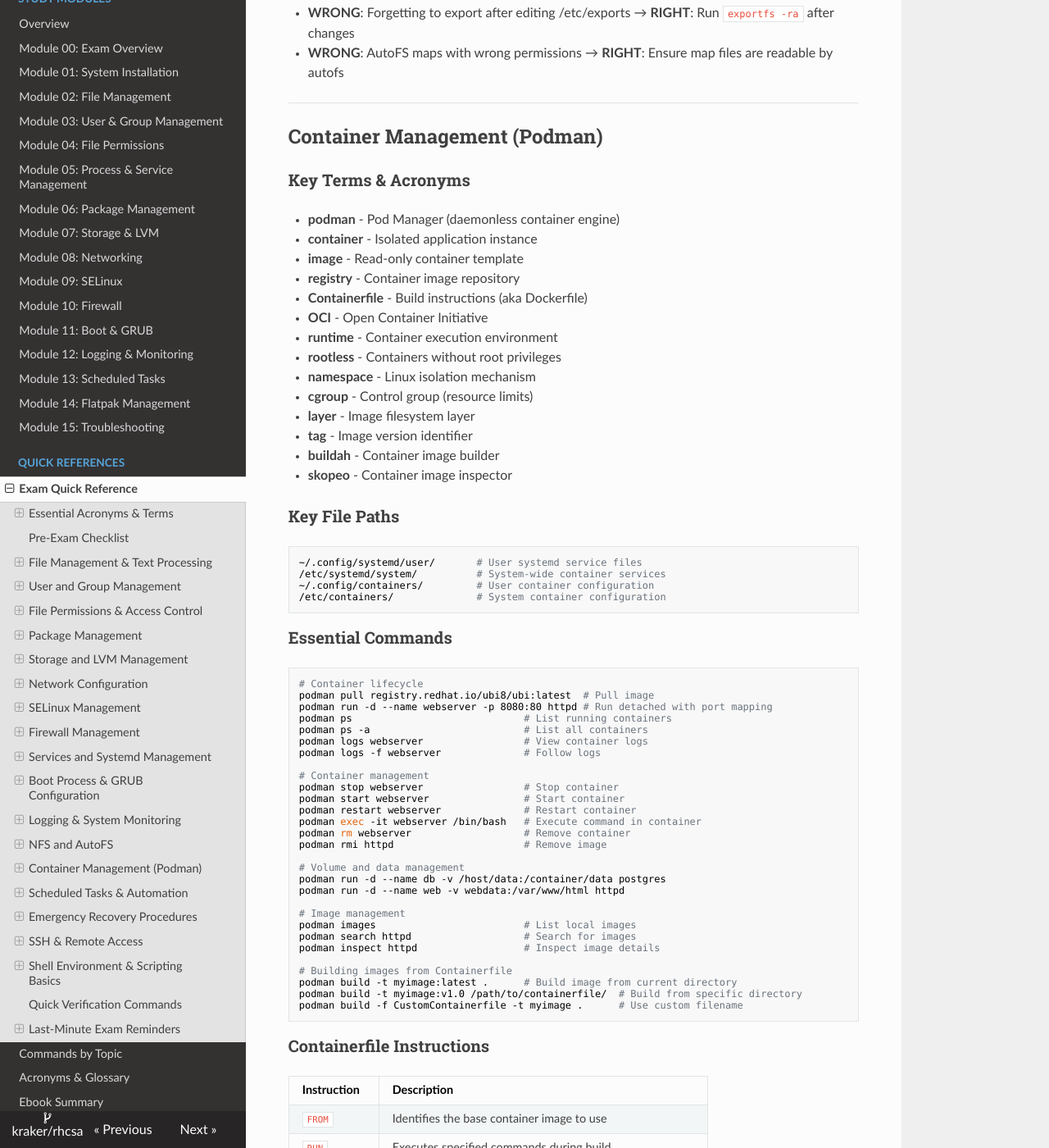
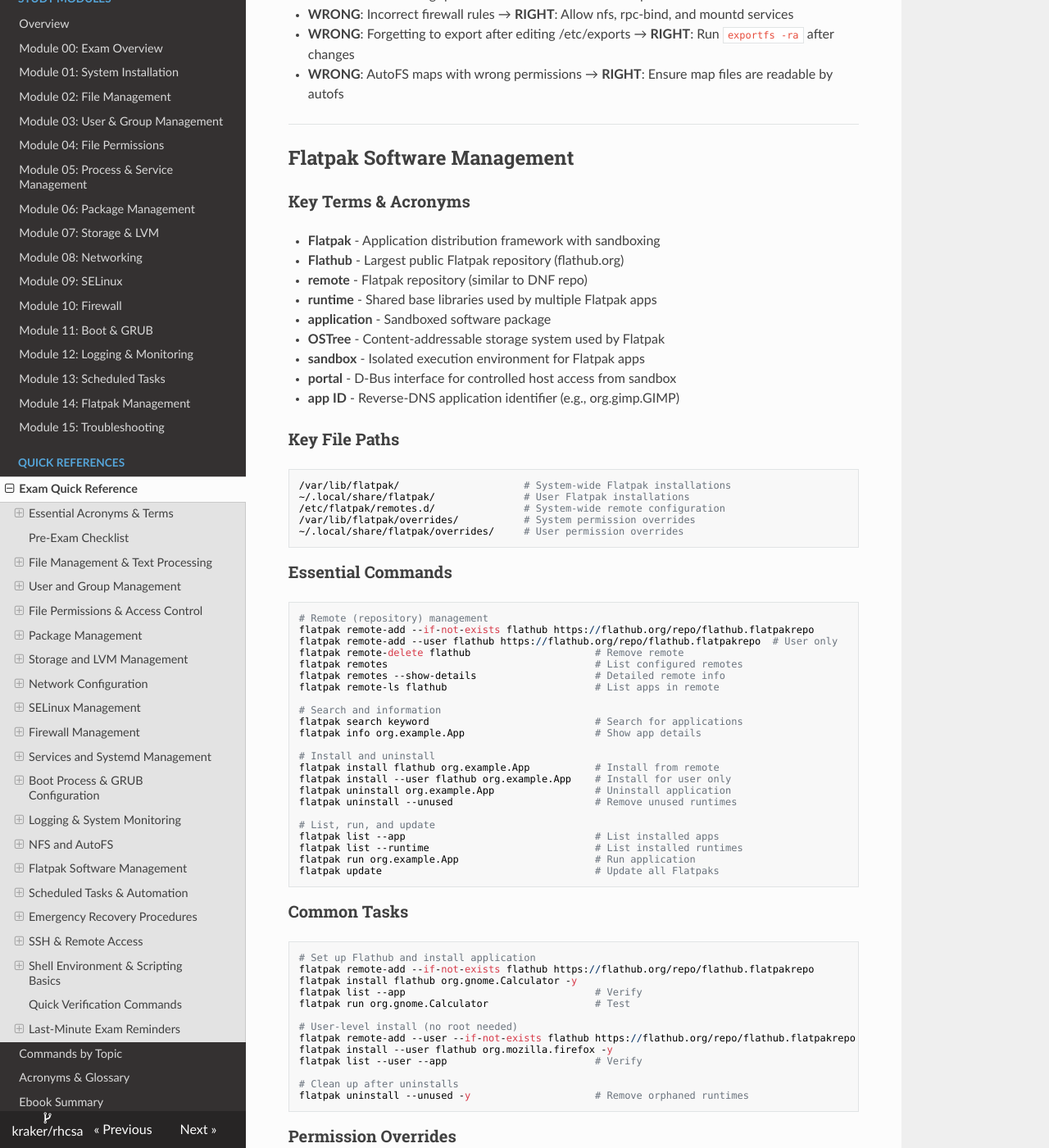
Before and after one commit to kraker/rhcsa, an MkDocs documentation site: the page built from docs/exam_quick_reference.md, in a window 1280 px wide and 1400 px high, scrolled down 32204 px. Shown: the whole window at 82% size. Built offline with MkDocs 1.6.1, drawn with Linux system fonts in a browser that asks for light colours; nearby versions of some CDN libraries; some of the changed text lies outside the part shown.

Commit message:
Update reference documents for RHEL 10 migration
- Replace Container/Podman sections with Flatpak in exam quick reference
  and command reference by topic
- Mark ACL sections as supplementary (not on RHEL 10 exam) in both files
- Update glossary: add Flatpak/Flathub/OSTree entries, replace
  "Containers & Virtualization" category with "Flatpak & Software Distribution"
- Update Anki deck: remove 11 container/ACL cards, add 13 Flatpak
  and thin provisioning cards (169 total cards)
- Update rhel9_specific tags to rhel10_specific

Co-Authored-By: Claude Opus 4.6 <noreply@anthropic.com>

````diff
--- a/docs/exam_quick_reference.md
+++ b/docs/exam_quick_reference.md
@@ -443,7 +443,7 @@ find /path -type f -exec chmod 644 {} \;     # Files to 644
 find /path -type d -exec chmod 755 {} \;     # Directories to 755
 ```
 
-### ACL vs Traditional Permissions
+### ACL vs Traditional Permissions (Supplementary — not on RHEL 10 exam)
 ```bash
 # Traditional permissions (3 entities: user, group, other)
 chmod 750 file        # rwxr-x--- (user: rwx, group: r-x, other: ---)
@@ -1836,151 +1836,84 @@ systemctl restart autofs            # Full restart if needed
 
 ---
 
-## Container Management (Podman)
+## Flatpak Software Management
 
 ### Key Terms & Acronyms
-- **podman** - Pod Manager (daemonless container engine)
-- **container** - Isolated application instance
-- **image** - Read-only container template
-- **registry** - Container image repository
-- **Containerfile** - Build instructions (aka Dockerfile)
-- **OCI** - Open Container Initiative
-- **runtime** - Container execution environment
-- **rootless** - Containers without root privileges
-- **namespace** - Linux isolation mechanism
-- **cgroup** - Control group (resource limits)
-- **layer** - Image filesystem layer
-- **tag** - Image version identifier
-- **buildah** - Container image builder
-- **skopeo** - Container image inspector
+- **Flatpak** - Application distribution framework with sandboxing
+- **Flathub** - Largest public Flatpak repository (flathub.org)
+- **remote** - Flatpak repository (similar to DNF repo)
+- **runtime** - Shared base libraries used by multiple Flatpak apps
+- **application** - Sandboxed software package
+- **OSTree** - Content-addressable storage system used by Flatpak
+- **sandbox** - Isolated execution environment for Flatpak apps
+- **portal** - D-Bus interface for controlled host access from sandbox
+- **app ID** - Reverse-DNS application identifier (e.g., org.gimp.GIMP)
 
 ### Key File Paths
 ```bash
-~/.config/systemd/user/       # User systemd service files
-/etc/systemd/system/          # System-wide container services
-~/.config/containers/         # User container configuration
-/etc/containers/              # System container configuration
+/var/lib/flatpak/                     # System-wide Flatpak installations
+~/.local/share/flatpak/               # User Flatpak installations
+/etc/flatpak/remotes.d/               # System-wide remote configuration
+/var/lib/flatpak/overrides/           # System permission overrides
+~/.local/share/flatpak/overrides/     # User permission overrides
 ```
 
 ### Essential Commands
 ```bash
-# Container lifecycle
-podman pull registry.redhat.io/ubi8/ubi:latest  # Pull image
-podman run -d --name webserver -p 8080:80 httpd # Run detached with port mapping
-podman ps                             # List running containers
-podman ps -a                          # List all containers
-podman logs webserver                 # View container logs
-podman logs -f webserver              # Follow logs
-
-# Container management
-podman stop webserver                 # Stop container
-podman start webserver                # Start container
-podman restart webserver              # Restart container
-podman exec -it webserver /bin/bash   # Execute command in container
-podman rm webserver                   # Remove container
-podman rmi httpd                      # Remove image
-
-# Volume and data management
-podman run -d --name db -v /host/data:/container/data postgres
-podman run -d --name web -v webdata:/var/www/html httpd
-
-# Image management
-podman images                         # List local images
-podman search httpd                   # Search for images
-podman inspect httpd                  # Inspect image details
-
-# Building images from Containerfile
-podman build -t myimage:latest .      # Build image from current directory
-podman build -t myimage:v1.0 /path/to/containerfile/  # Build from specific directory
-podman build -f CustomContainerfile -t myimage .      # Use custom filename
-```
-
-### Containerfile Instructions
-
-| Instruction | Description |
-|-------------|-------------|
-| `FROM` | Identifies the base container image to use |
-| `RUN` | Executes specified commands during build |
-| `CMD` | Runs a command when container starts (default command) |
-| `COPY` | Copies files from host to container |
-| `ADD` | Similar to COPY but can handle URLs and archives |
-| `ENV` | Defines environment variables for build and runtime |
-| `EXPOSE` | Documents which ports the container will listen on |
-| `USER` | Defines a non-root user to run commands as |
-| `WORKDIR` | Sets the working directory (created if doesn't exist) |
-| `VOLUME` | Creates a mount point for external volumes |
-| `LABEL` | Adds metadata to the image |
-| `ENTRYPOINT` | Configures the main command (cannot be overridden) |
-
-### Sample Containerfile
-```dockerfile
-# Example Containerfile for web server
-FROM registry.redhat.io/ubi8/ubi:latest
-RUN dnf install -y httpd
-COPY index.html /var/www/html/
-EXPOSE 80
-USER apache
-CMD ["/usr/sbin/httpd", "-D", "FOREGROUND"]
-```
-
-### Systemd Integration
-```bash
-# Rootless containers (as regular user)
-loginctl enable-linger username       # Enable user services
-podman generate systemd --new --files --name webserver
-mkdir -p ~/.config/systemd/user
-mv container-webserver.service ~/.config/systemd/user/
-systemctl --user daemon-reload
-systemctl --user enable container-webserver.service
-systemctl --user start container-webserver.service
-
-# System-wide containers (as root)
-sudo podman generate systemd --new --files --name webserver
-sudo cp container-webserver.service /etc/systemd/system/
-sudo systemctl daemon-reload
-sudo systemctl enable container-webserver.service
-sudo systemctl start container-webserver.service
+# Remote (repository) management
+flatpak remote-add --if-not-exists flathub https://flathub.org/repo/flathub.flatpakrepo
+flatpak remote-add --user flathub https://flathub.org/repo/flathub.flatpakrepo  # User only
+flatpak remote-delete flathub                     # Remove remote
+flatpak remotes                                   # List configured remotes
+flatpak remotes --show-details                    # Detailed remote info
+flatpak remote-ls flathub                         # List apps in remote
+
+# Search and information
+flatpak search keyword                            # Search for applications
+flatpak info org.example.App                      # Show app details
+
+# Install and uninstall
+flatpak install flathub org.example.App           # Install from remote
+flatpak install --user flathub org.example.App    # Install for user only
+flatpak uninstall org.example.App                 # Uninstall application
+flatpak uninstall --unused                        # Remove unused runtimes
+
+# List, run, and update
+flatpak list --app                                # List installed apps
+flatpak list --runtime                            # List installed runtimes
+flatpak run org.example.App                       # Run application
+flatpak update                                    # Update all Flatpaks
 ```
 
 ### Common Tasks
 ```bash
-# Deploy containerized web server with persistent service
-podman pull httpd
-podman run -d --name mywebserver -p 8080:80 httpd
-podman generate systemd --new --files --name mywebserver
-sudo cp container-mywebserver.service /etc/systemd/system/
-sudo systemctl daemon-reload
-sudo systemctl enable --now container-mywebserver.service
-firewall-cmd --add-port=8080/tcp --permanent
-firewall-cmd --reload
-curl http://localhost:8080            # Test
-
-# Deploy with persistent storage
-podman run -d --name webapp -p 8080:80 -v /opt/webapp:/usr/local/apache2/htdocs httpd
-
-# Build custom image from Containerfile
-mkdir /tmp/myapp
-cd /tmp/myapp
-# Create Containerfile (see sample above)
-echo "<h1>My Custom App</h1>" > index.html
-podman build -t myapp:v1.0 .
-podman run -d --name customapp -p 8080:80 myapp:v1.0
-```
-
-### Troubleshooting
-```bash
-# Container issues
-podman ps -a                          # Check container status
-podman logs container_name            # Check container logs
-podman inspect container_name         # Check container configuration
-ss -tuln | grep :8080                # Check port binding
-systemctl --user status container-name.service  # Check systemd service
+# Set up Flathub and install application
+flatpak remote-add --if-not-exists flathub https://flathub.org/repo/flathub.flatpakrepo
+flatpak install flathub org.gnome.Calculator -y
+flatpak list --app                                # Verify
+flatpak run org.gnome.Calculator                  # Test
+
+# User-level install (no root needed)
+flatpak remote-add --user --if-not-exists flathub https://flathub.org/repo/flathub.flatpakrepo
+flatpak install --user flathub org.mozilla.firefox -y
+flatpak list --user --app                         # Verify
+
+# Clean up after uninstalls
+flatpak uninstall --unused -y                     # Remove orphaned runtimes
+```
+
+### Permission Overrides
+```bash
+# Grant filesystem access to sandboxed app
+flatpak override --user --filesystem=home org.example.App
+flatpak override --user --show org.example.App    # View overrides
+flatpak override --user --reset org.example.App   # Reset to defaults
 ```
 
 ### Common Pitfalls
-- **WRONG**: Forgetting `loginctl enable-linger` for user services → **RIGHT**: Enable lingering for persistent user services
-- **WRONG**: Not opening firewall ports → **RIGHT**: Always configure firewall for exposed ports
-- **WRONG**: Using wrong systemd directory → **RIGHT**: Use `~/.config/systemd/user/` for user services
+- **WRONG**: Trying to install without adding remote first → **RIGHT**: Add remote with `flatpak remote-add` before installing
+- **WRONG**: Forgetting `--if-not-exists` → **RIGHT**: Use it to make commands idempotent
+- **WRONG**: Not cleaning up runtimes → **RIGHT**: Run `flatpak uninstall --unused` after removing apps
 
 ---
 
````
Also changed, not shown: docs/command_reference_by_topic.md (+20 -40 lines), docs/rhcsa_acronyms_glossary.md (+12 -10 lines), 1 other file.
